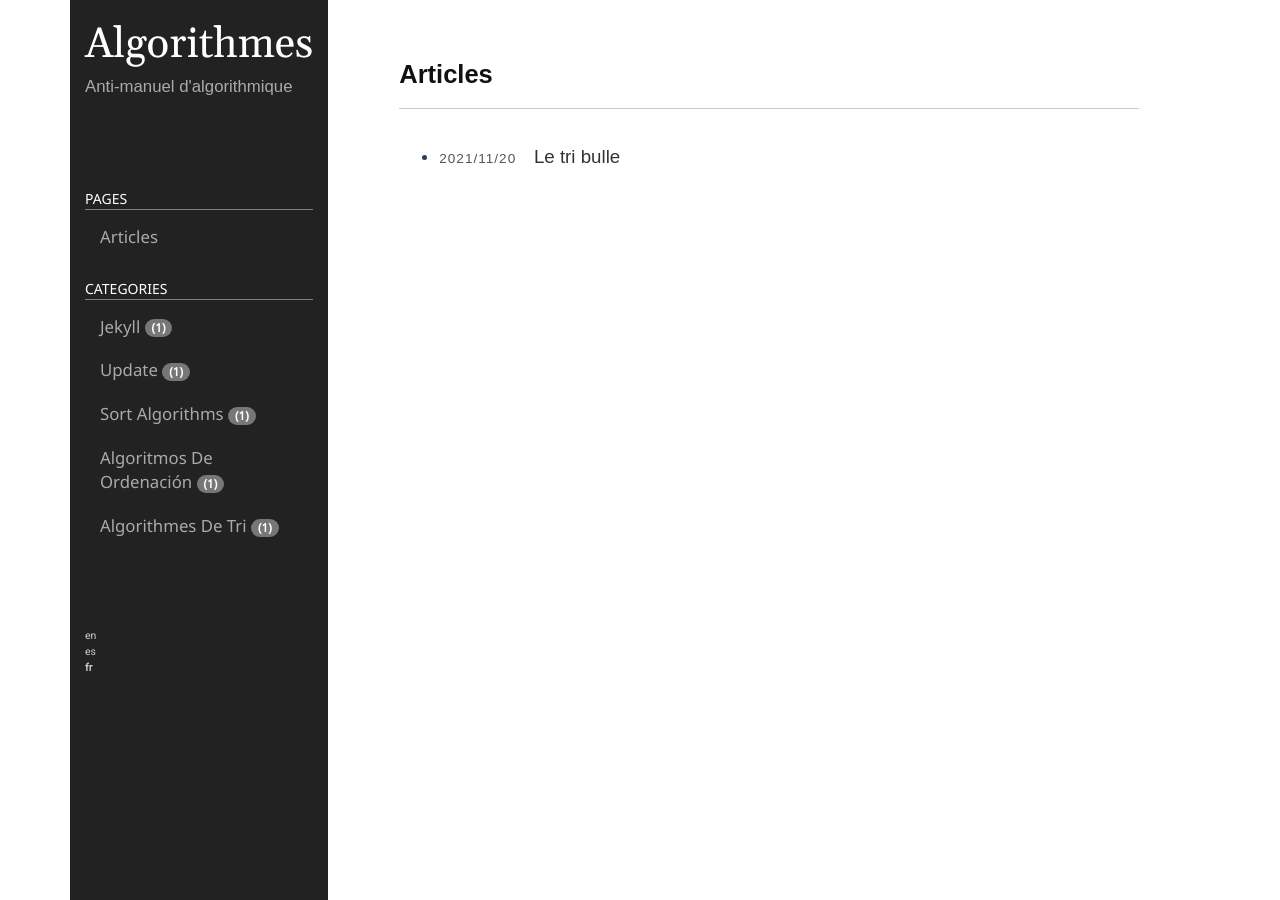
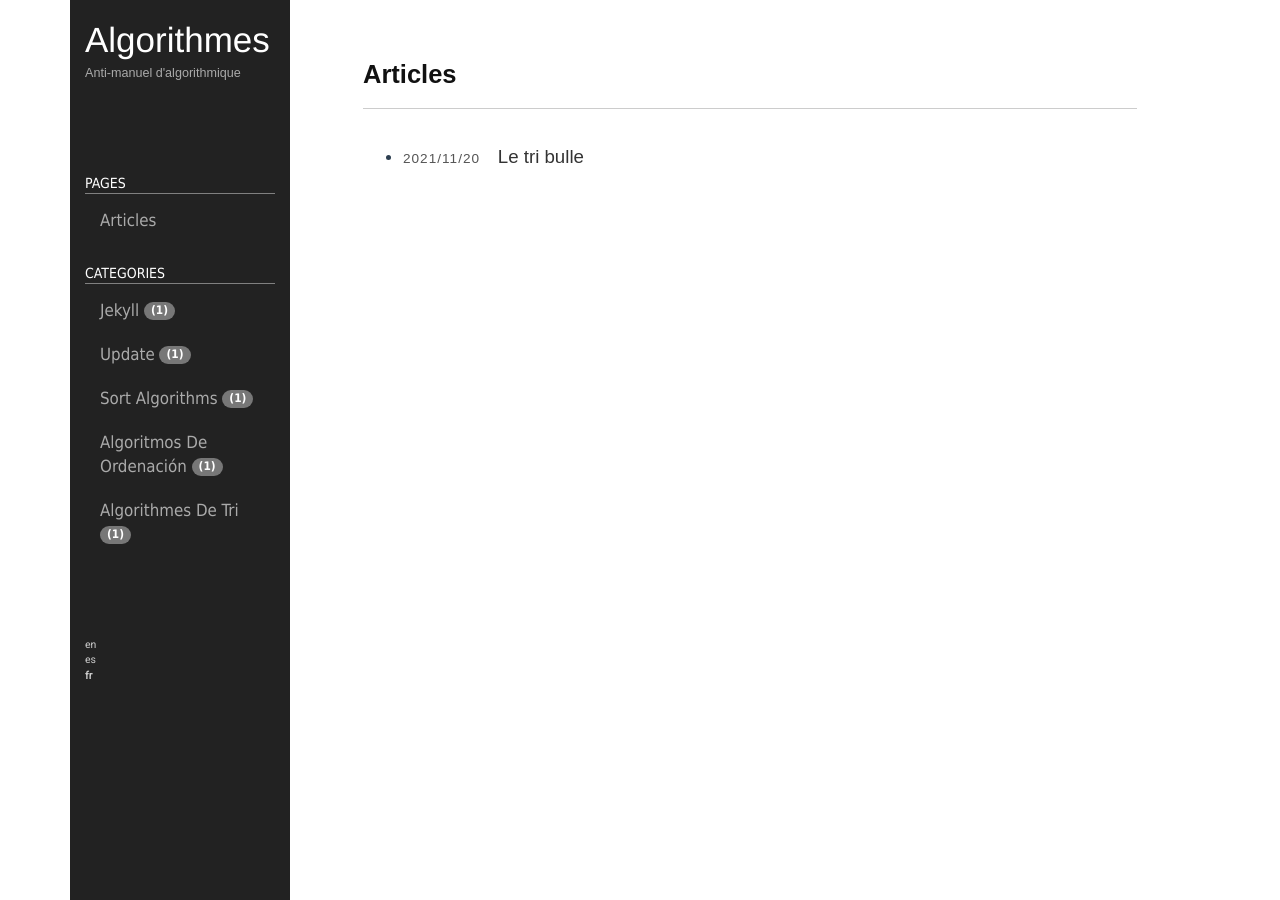
Before and after one commit to LWH-21/Algos, a Jekyll site: the page built from index.md, in a window 1280 px wide. Built offline with Jekyll 4.4.1, drawn with Linux system fonts in a browser that asks for light colours; nearby versions of some CDN libraries; library files that are not in the unit come from our copies.

Commit message:
Update style.css

```diff
--- a/assets/css/style.css
+++ b/assets/css/style.css
@@ -113,13 +113,13 @@
 }
 
 .sidebar-brand > a {
-	font-size: 300%;
-	font-family: 'Gelasio';
+	font-size: 250%;
+	font-family: 'Helvetica';
 	color: #fff;
 }
 
 .lead {
-	font-size: 120%;
+	font-size: 90%;
 	color: #aaa;
 }
 
@@ -133,7 +133,7 @@
 
 .nav-title {
 	font-size: 100%;
-	font-family: "Noto Sans";
+	font-family: "Tahoma";
 	text-transform: uppercase;
 	border-bottom: 1px solid gray;
 	margin-bottom: 5px;
@@ -141,7 +141,7 @@
 
 a.nav-item {
 	font-size: 120%;
-	font-family: "Noto Sans";
+	font-family: "Tahoma";
 	text-transform: capitalize;
 	color: #aaa;
 }
```
